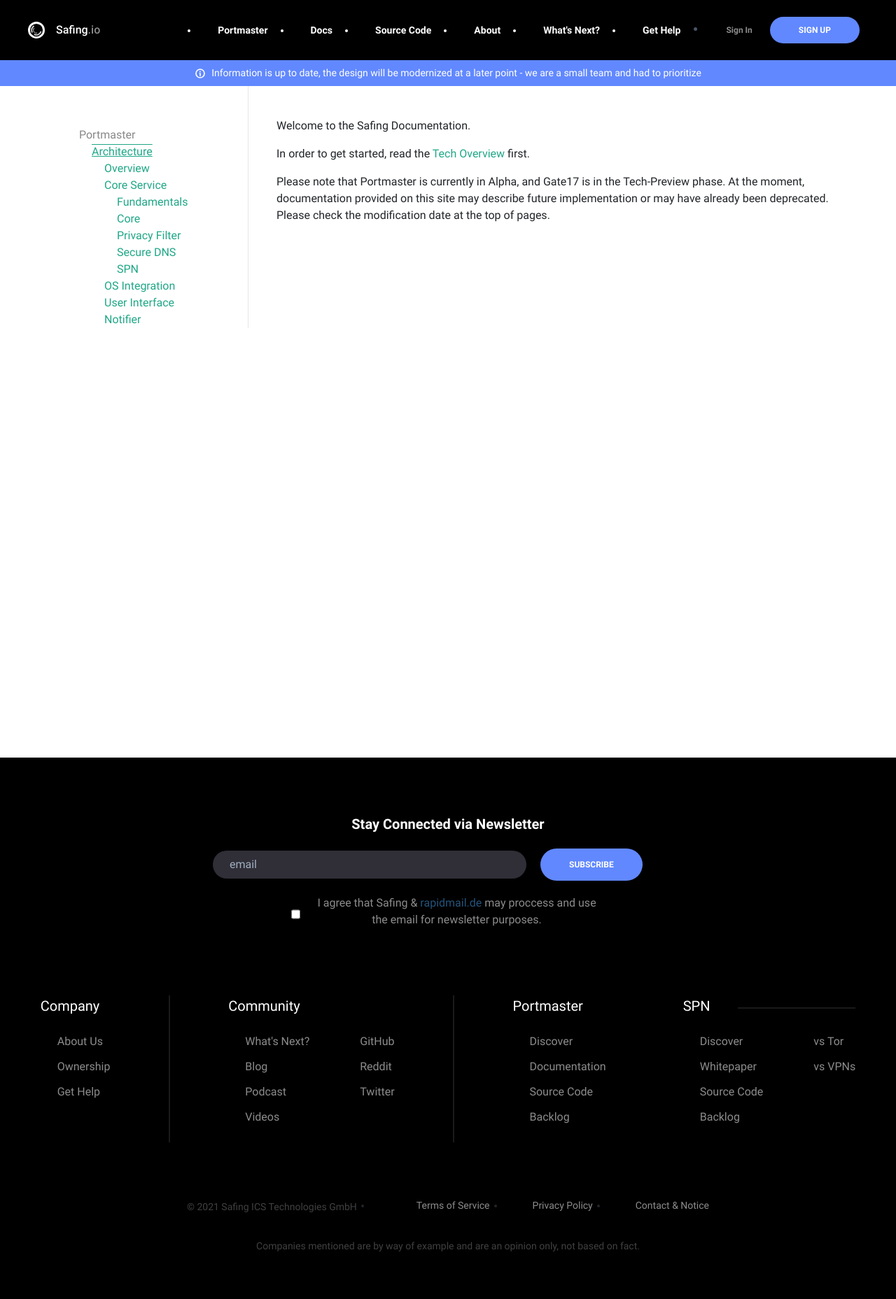
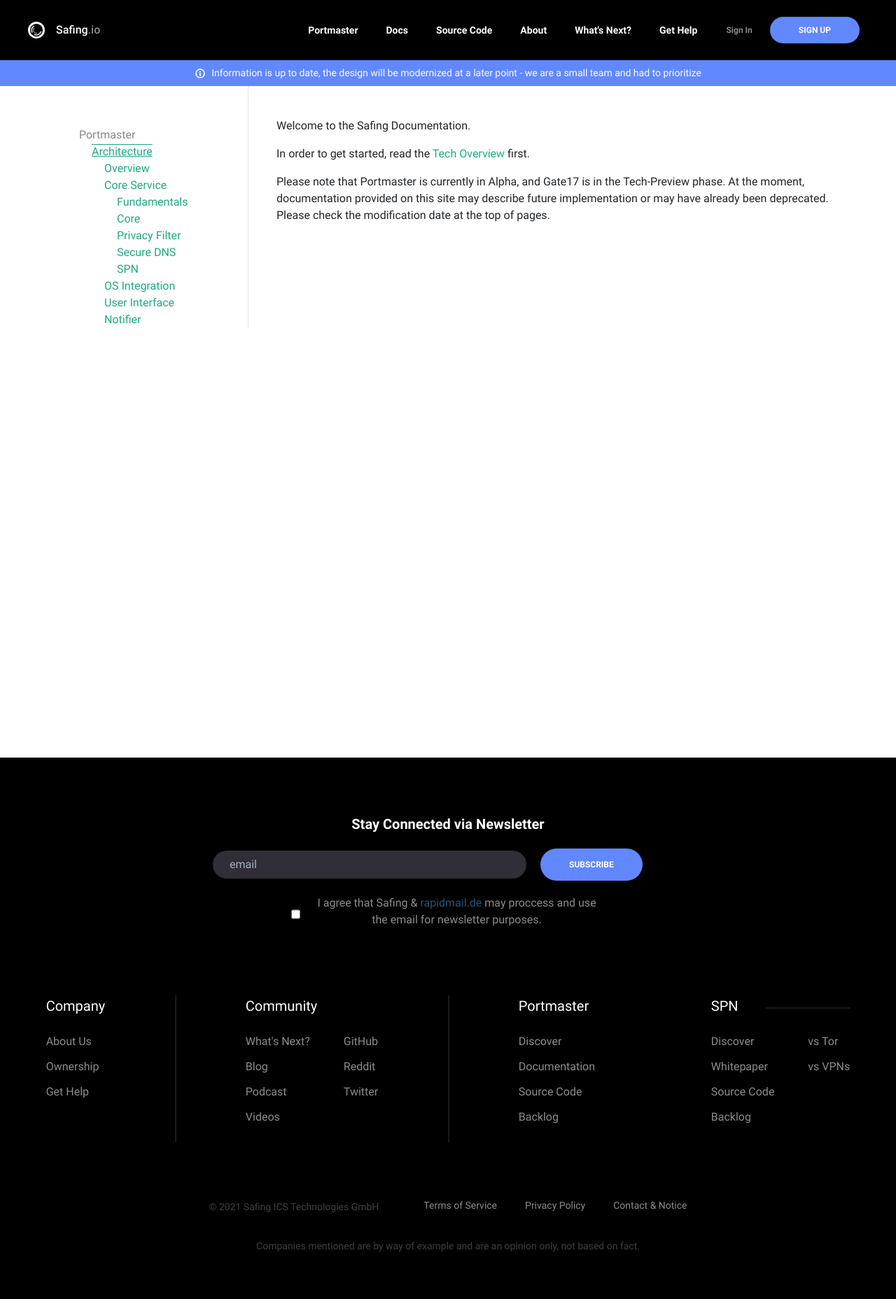
Before and after one commit to safing/docs, a Jekyll site: the page built from index.md, in a window 1280 px wide. Shown: the whole page at 70% size. Built offline with Jekyll 4.4.1, drawn with Linux system fonts in a browser that asks for light colours.

Commit message:
Fix CSS lis
it broke the nav

```diff
--- a/assets/css/main.css
+++ b/assets/css/main.css
@@ -28,7 +28,7 @@ ol li {
   list-style: decimal;
 }
 
-ul li {
+.container ul li {
   margin-left: 1.5em;
   list-style: initial;
 }
```
